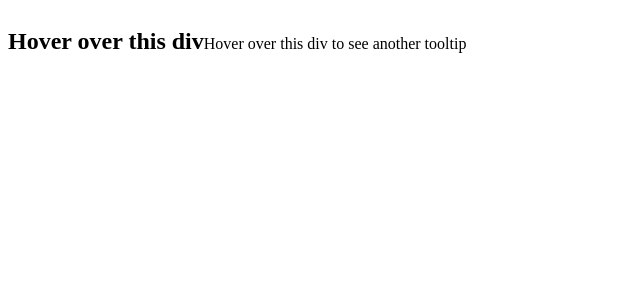
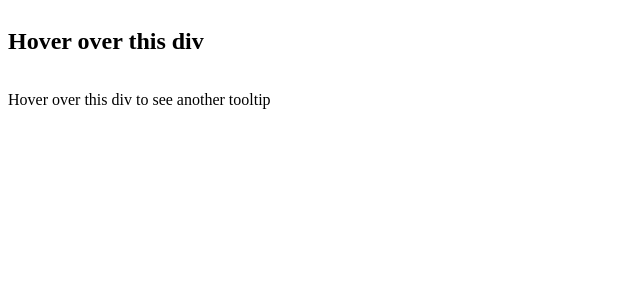
Before and after one commit to acciojob/react-composition-3-Aravindhan-Rajendran, a React app: page / in a window 1280 px wide. Shown: the top 300 px of the page, without its empty margins (0-640 px from the left). Built offline with nearby package versions, Linux system fonts and the light colour scheme.

Commit message:
Update App.css

```diff
--- a/src/styles/App.css
+++ b/src/styles/App.css
@@ -1,4 +1,4 @@
-.tooltip-container {
+.tooltip {
   position: relative;
   display: inline-block;
 }
@@ -20,7 +20,7 @@
   transition: opacity 0.3s;
 }
 
-.tooltip-container:hover .tooltiptext {
+.tooltip:hover .tooltiptext {
   visibility: visible;
   opacity: 1;
 }
```
